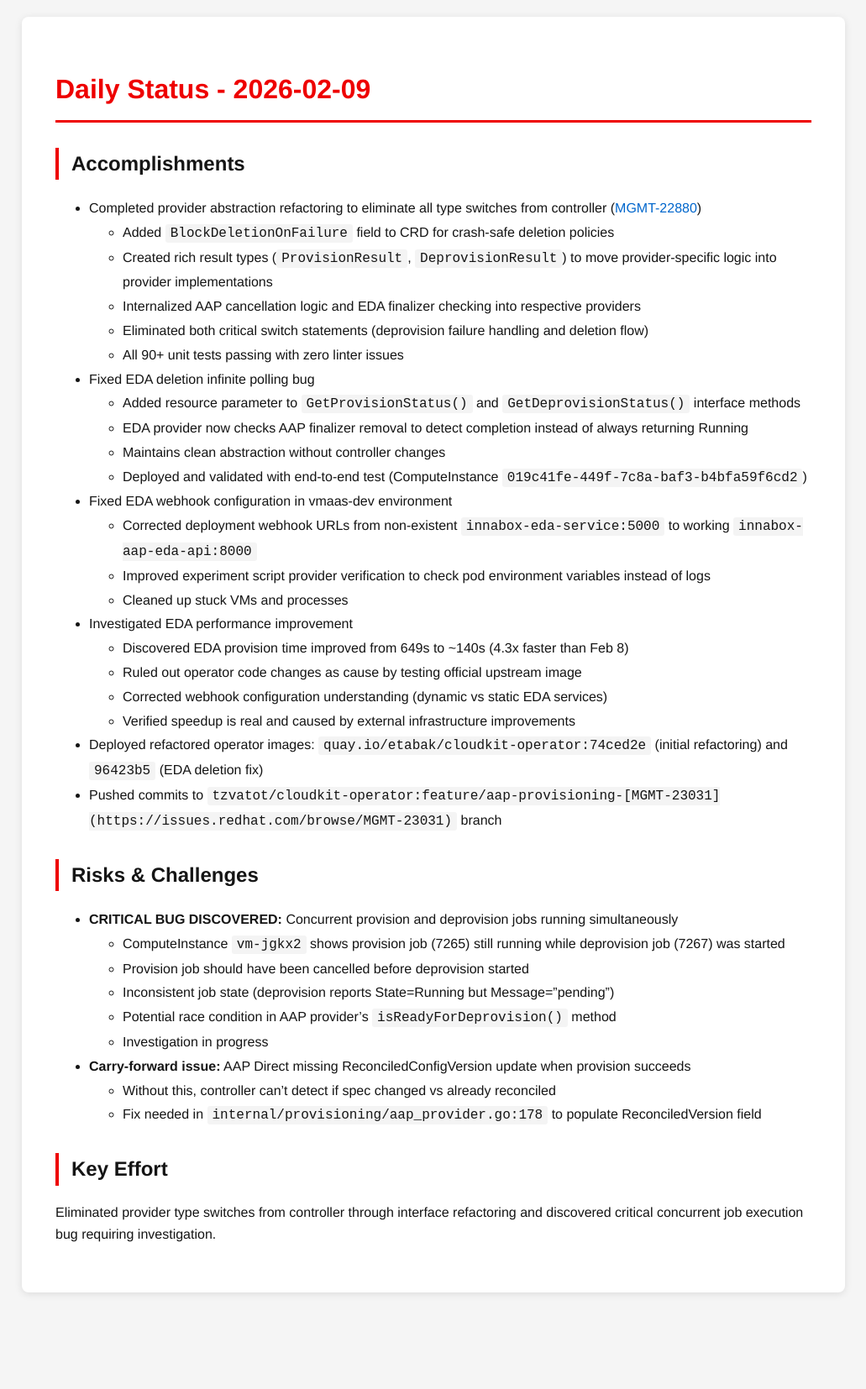
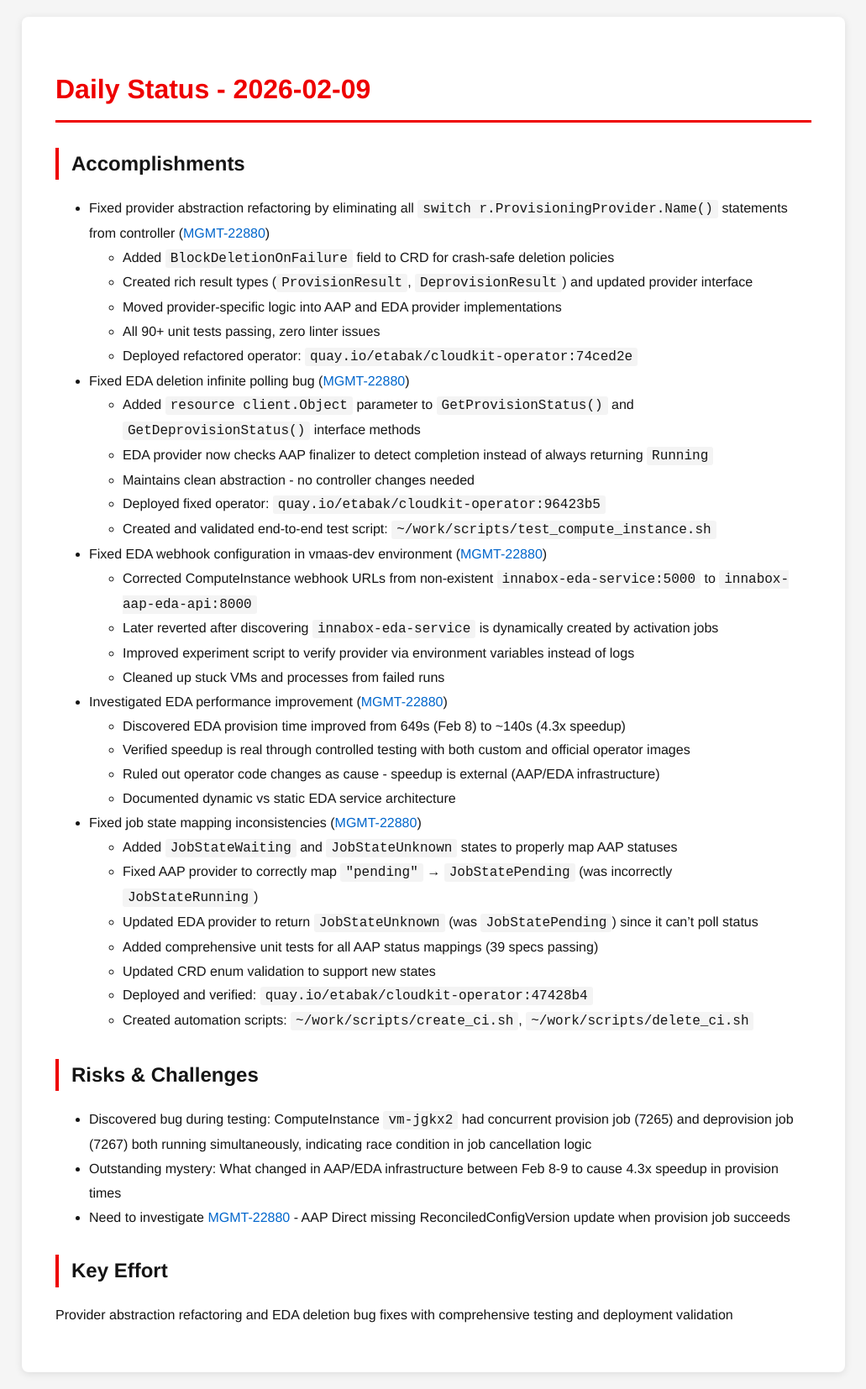
Before and after one commit to tzvatot/daily-status, a Jekyll site: the page built from 2026-02-09.md, in a window 1280 px wide. Shown: the whole page at 84% size, without its empty margins (124-1155 px from the left). Built offline with Jekyll 4.4.1, drawn with Linux system fonts in a browser that asks for light colours; before the commit the page ends 1559 px from its top, so only the background shows below that.

Commit message:
Daily status update - 2026-02-09

```diff
--- a/2026-02-09.md
+++ b/2026-02-09.md
@@ -7,39 +7,41 @@
 # Daily Status - 2026-02-09
 
 ## Accomplishments
-- Completed provider abstraction refactoring to eliminate all type switches from controller ([MGMT-22880](https://issues.redhat.com/browse/MGMT-22880))
+- Fixed provider abstraction refactoring by eliminating all `switch r.ProvisioningProvider.Name()` statements from controller ([MGMT-22880](https://issues.redhat.com/browse/MGMT-22880))
   - Added `BlockDeletionOnFailure` field to CRD for crash-safe deletion policies
-  - Created rich result types (`ProvisionResult`, `DeprovisionResult`) to move provider-specific logic into provider implementations
-  - Internalized AAP cancellation logic and EDA finalizer checking into respective providers
-  - Eliminated both critical switch statements (deprovision failure handling and deletion flow)
-  - All 90+ unit tests passing with zero linter issues
-- Fixed EDA deletion infinite polling bug
-  - Added resource parameter to `GetProvisionStatus()` and `GetDeprovisionStatus()` interface methods
-  - EDA provider now checks AAP finalizer removal to detect completion instead of always returning Running
-  - Maintains clean abstraction without controller changes
-  - Deployed and validated with end-to-end test (ComputeInstance `019c41fe-449f-7c8a-baf3-b4bfa59f6cd2`)
-- Fixed EDA webhook configuration in vmaas-dev environment
-  - Corrected deployment webhook URLs from non-existent `innabox-eda-service:5000` to working `innabox-aap-eda-api:8000`
-  - Improved experiment script provider verification to check pod environment variables instead of logs
-  - Cleaned up stuck VMs and processes
-- Investigated EDA performance improvement
-  - Discovered EDA provision time improved from 649s to ~140s (4.3x faster than Feb 8)
-  - Ruled out operator code changes as cause by testing official upstream image
-  - Corrected webhook configuration understanding (dynamic vs static EDA services)
-  - Verified speedup is real and caused by external infrastructure improvements
-- Deployed refactored operator images: `quay.io/etabak/cloudkit-operator:74ced2e` (initial refactoring) and `96423b5` (EDA deletion fix)
-- Pushed commits to `tzvatot/cloudkit-operator:feature/aap-provisioning-[MGMT-23031](https://issues.redhat.com/browse/MGMT-23031)` branch
+  - Created rich result types (`ProvisionResult`, `DeprovisionResult`) and updated provider interface
+  - Moved provider-specific logic into AAP and EDA provider implementations
+  - All 90+ unit tests passing, zero linter issues
+  - Deployed refactored operator: `quay.io/etabak/cloudkit-operator:74ced2e`
+- Fixed EDA deletion infinite polling bug ([MGMT-22880](https://issues.redhat.com/browse/MGMT-22880))
+  - Added `resource client.Object` parameter to `GetProvisionStatus()` and `GetDeprovisionStatus()` interface methods
+  - EDA provider now checks AAP finalizer to detect completion instead of always returning `Running`
+  - Maintains clean abstraction - no controller changes needed
+  - Deployed fixed operator: `quay.io/etabak/cloudkit-operator:96423b5`
+  - Created and validated end-to-end test script: `~/work/scripts/test_compute_instance.sh`
+- Fixed EDA webhook configuration in vmaas-dev environment ([MGMT-22880](https://issues.redhat.com/browse/MGMT-22880))
+  - Corrected ComputeInstance webhook URLs from non-existent `innabox-eda-service:5000` to `innabox-aap-eda-api:8000`
+  - Later reverted after discovering `innabox-eda-service` is dynamically created by activation jobs
+  - Improved experiment script to verify provider via environment variables instead of logs
+  - Cleaned up stuck VMs and processes from failed runs
+- Investigated EDA performance improvement ([MGMT-22880](https://issues.redhat.com/browse/MGMT-22880))
+  - Discovered EDA provision time improved from 649s (Feb 8) to ~140s (4.3x speedup)
+  - Verified speedup is real through controlled testing with both custom and official operator images
+  - Ruled out operator code changes as cause - speedup is external (AAP/EDA infrastructure)
+  - Documented dynamic vs static EDA service architecture
+- Fixed job state mapping inconsistencies ([MGMT-22880](https://issues.redhat.com/browse/MGMT-22880))
+  - Added `JobStateWaiting` and `JobStateUnknown` states to properly map AAP statuses
+  - Fixed AAP provider to correctly map `"pending"` → `JobStatePending` (was incorrectly `JobStateRunning`)
+  - Updated EDA provider to return `JobStateUnknown` (was `JobStatePending`) since it can't poll status
+  - Added comprehensive unit tests for all AAP status mappings (39 specs passing)
+  - Updated CRD enum validation to support new states
+  - Deployed and verified: `quay.io/etabak/cloudkit-operator:47428b4`
+  - Created automation scripts: `~/work/scripts/create_ci.sh`, `~/work/scripts/delete_ci.sh`
 
 ## Risks & Challenges
-- **CRITICAL BUG DISCOVERED:** Concurrent provision and deprovision jobs running simultaneously
-  - ComputeInstance `vm-jgkx2` shows provision job (7265) still running while deprovision job (7267) was started
-  - Provision job should have been cancelled before deprovision started
-  - Inconsistent job state (deprovision reports State=Running but Message="pending")
-  - Potential race condition in AAP provider's `isReadyForDeprovision()` method
-  - Investigation in progress
-- **Carry-forward issue:** AAP Direct missing ReconciledConfigVersion update when provision succeeds
-  - Without this, controller can't detect if spec changed vs already reconciled
-  - Fix needed in `internal/provisioning/aap_provider.go:178` to populate ReconciledVersion field
+- Discovered bug during testing: ComputeInstance `vm-jgkx2` had concurrent provision job (7265) and deprovision job (7267) both running simultaneously, indicating race condition in job cancellation logic
+- Outstanding mystery: What changed in AAP/EDA infrastructure between Feb 8-9 to cause 4.3x speedup in provision times
+- Need to investigate [MGMT-22880](https://issues.redhat.com/browse/MGMT-22880) - AAP Direct missing ReconciledConfigVersion update when provision job succeeds
 
 ## Key Effort
-Eliminated provider type switches from controller through interface refactoring and discovered critical concurrent job execution bug requiring investigation.
+Provider abstraction refactoring and EDA deletion bug fixes with comprehensive testing and deployment validation
```
